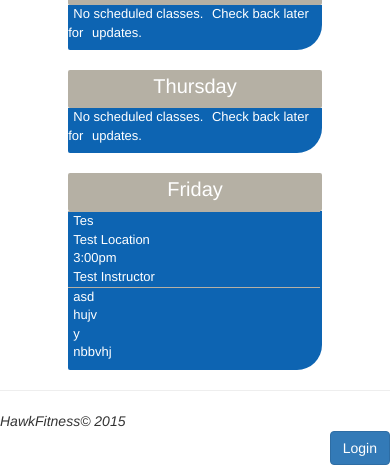
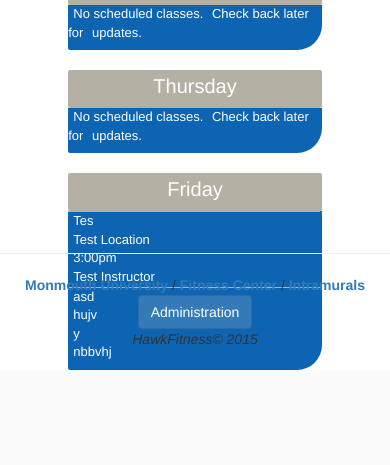
Before and after one commit to malone5/hawk_fitness, a CodeIgniter app: page /database/ in a window 390 px wide. Shown: the part 495-960 px from the top of the page. After the commit the page ends 865 px from the top, so only its background shows below. Run offline with CodeIgniter, Linux system fonts and the light colour scheme; data comes from the database, SQL or seed files in the repository; some libraries are stand-ins or nearby versions.

Commit message:
Pulled footer down, added links, spacing.

```diff
--- a/application/views/templates/footer.php
+++ b/application/views/templates/footer.php
@@ -1,15 +1,22 @@
-		<div class="row text-left">
-			<hr>
-			<div class="col-md-6">
+		<div class="navbar navbar-fixed-bottom">
+			<div class="row text-center">
+				<hr>
+				<div class="col-md-4"></div>
+				<div class="col-md-4">
+					<strong><a href="http://www.monmouth.edu/" title="Monmouth University">Monmouth University</a></strong>
+					 /
+					<strong><a href="http://www.monmouthhawks.com/ViewArticle.dbml?ATCLID=714830" title="Monmouth University Fitness Center">Fitness Center</a></strong>
+					 /
+					<strong><a href="http://www.monmouthhawks.com/ViewArticle.dbml?ATCLID=722884" title="Monmouth University Intramurals">Intramurals</a></strong>
+				</div>
+				<div class="col-md-4">
+					<input type="button" class="btn btn-primary" value="Administration" onclick="location.href='<?php echo base_url();?>login'"></input>
+				</div>
+			</div>
+			<div class="row text-center">
 				<em>HawkFitness&copy; 2015</em>
 			</div>
 		</div>
-		<div class = "row text-right">
-			<div class="col-md-6">
-				<input type="button" class="btn btn-primary" value="Login" onclick="location.href='<?php echo base_url();?>login'"></input>
-			</div>
-		</div>
-
 	</body>
 </html>
 <!-- <script src="https://code.jquery.com/jquery-1.11.3.min.js"></script>
```
